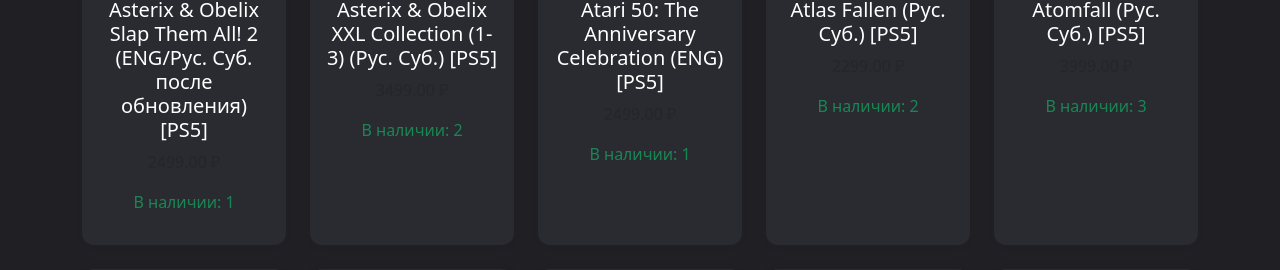
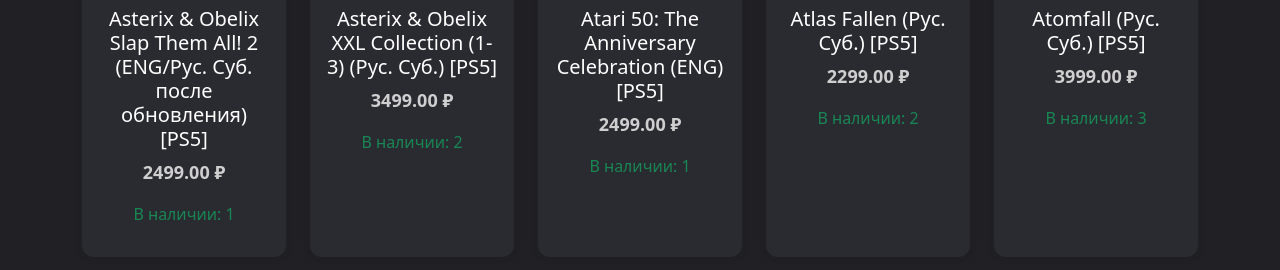
Before and after one commit to JackDiD1/game-store, a Django app: page / in a window 1280 px wide. Shown: the part 1738-2008 px from the top of the page. Run offline with Django 5.2, Linux system fonts and the light colour scheme; data comes from the database, SQL or seed files in the repository.

Commit message:
Add color cost2

```diff
--- a/store/static/css/style.css
+++ b/store/static/css/style.css
@@ -266,6 +266,8 @@ a:hover {
     color: #1f1f24 !important;
 }
 
-.text-muted {
-    color:  #ff8c1a
+.price {
+    color: #ff8c1a;
+    font-weight: 700;
+    font-size: 18px;
 }
--- a/store/templates/store/product_list.html
+++ b/store/templates/store/product_list.html
@@ -42,7 +42,7 @@
                         <img src="{{ product.image.url }}" class="img-fluid" alt="{{ product.name }}">
                     {% endif %}
                     <h5 class="mt-2">{{ product.name }}</h5>
-                    <p class="text-muted">{{ product.price }} ₽</p>
+                    <p class="price">{{ product.price }} ₽</p>
                     <p>
                         {% if product.stock > 0 %}
                             <span class="text-success">В наличии: {{ product.stock }}</span>
```
